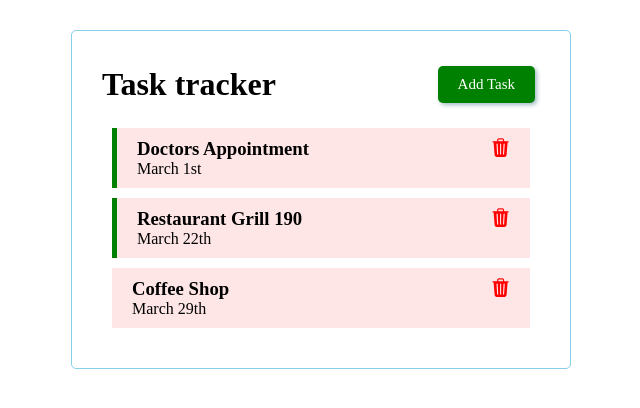
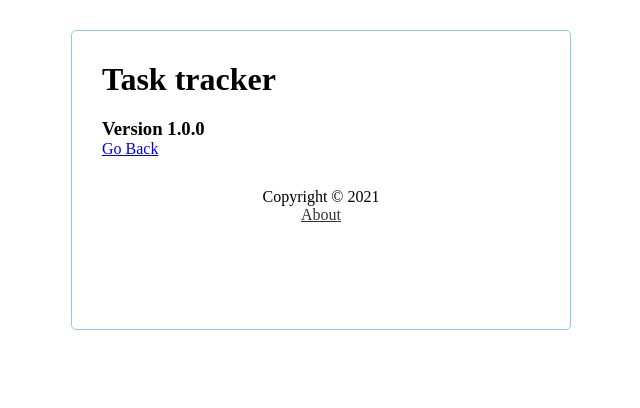
Before and after one commit to WeisgerberEstelle/vue-crashcourse-todos, a Vue app: page /about in a window 1280 px wide. Shown: the top 408 px of the page, without its empty margins (319-959 px from the left). Built offline with nearby package versions, Linux system fonts and the light colour scheme; data requests are answered from the project's data file; a web font is replaced by a local one.

Commit message:
create router, views

```diff
--- a/package.json
+++ b/package.json
@@ -11,7 +11,8 @@
     "bootstrap-icons": "^1.8.1",
     "core-js": "^3.8.3",
     "json-server": "^0.17.0",
-    "vue": "^3.2.13"
+    "vue": "^3.2.13",
+    "vue-router": "^4.0.13"
   },
   "devDependencies": {
     "@vue/cli-plugin-babel": "~5.0.0",
--- a/src/App.vue
+++ b/src/App.vue
@@ -5,31 +5,23 @@
       title="Task tracker"
       :showAddTask="showAddTask"
     />
-    <div v-show="showAddTask"><AddTask @add-task="addTask" /></div>
-
-    <Tasks
-      @toggle-reminder="toggleReminder"
-      @delete-task="deleteTask"
-      :tasks="tasks"
-    />
+    <router-view :showAddTask="showAddTask"></router-view>
+    <Footer />
   </div>
 </template>
 
 <script>
 import Header from "./components/Header";
-import Tasks from "./components/Tasks";
-import AddTask from "./components/AddTask";
+import Footer from "./components/Footer";
 
 export default {
   name: "App",
   components: {
     Header,
-    Tasks,
-    AddTask,
+    Footer,
   },
   data() {
     return {
-      tasks: [],
       showAddTask: false,
     };
   },
@@ -37,60 +29,6 @@
     toggleAddTask() {
       this.showAddTask = !this.showAddTask;
     },
-    async addTask(task) {
-      const res = await fetch("http://localhost:3000/tasks", {
-        method: "POST",
-        headers: {
-          "Content-type": "application/json",
-        },
-        body: JSON.stringify(task),
-      });
-      const data = await res.json();
-      this.tasks = [...this.tasks, data];
-    },
-    async deleteTask(id) {
-      if (confirm("Are you sure")) {
-        const res = await fetch(`http://localhost:3000/tasks/${id}`, {
-          method: "DELETE",
-        });
-        res.status === 200
-          ? (this.tasks = this.tasks.filter((task) => task.id !== id))
-          : alert("Error deleting");
-      }
-    },
-    async toggleReminder(id) {
-      const taskToToggle = await this.fetchTask(id);
-      const updTask = { ...taskToToggle, reminder: !taskToToggle.reminder };
-
-      const res = await fetch(`http://localhost:3000/tasks/${id}`, {
-        method: "PUT",
-        headers: {
-          "Content-type": "application/json",
-        },
-        body: JSON.stringify(updTask),
-      });
-
-      const data = await res.json();
-      this.tasks = this.tasks.map((task) =>
-        task.id === id ? { ...task, reminder: data.reminder } : task
-      );
-    },
-    async fetchTasks() {
-      const res = await fetch("http://localhost:3000/tasks");
-      const data = await res.json();
-
-      return data;
-    },
-
-    async fetchTask(id) {
-      const res = await fetch(`http://localhost:3000/tasks/${id}`);
-      const data = await res.json();
-
-      return data;
-    },
-  },
-  async created() {
-    this.tasks = await this.fetchTasks();
   },
 };
 </script>
--- a/src/components/AddTask.vue
+++ b/src/components/AddTask.vue
@@ -13,7 +13,6 @@
         placeholder="Add Day and Time"
       />
     </div>
-    {{ text }}
     <div class="form-control form-control-check">
       <label>Set Reminder</label>
       <input type="checkbox" v-model="reminder" name="reminder" />
--- /dev/null
+++ b/src/components/Footer.vue
@@ -0,0 +1,18 @@
+<template>
+    <footer>
+        <p>
+            Copyright &copy; 2021
+        </p>
+        <router-link to="/about">About</router-link>
+    </footer>
+</template>
+<style scoped>
+    a{
+        color: #333;
+    }
+
+    footer {
+        margin-top: 30px;
+        text-align: center;
+    }
+</style>
--- a/src/components/Header.vue
+++ b/src/components/Header.vue
@@ -2,6 +2,7 @@
   <header>
     <h1>{{ title }}</h1>
     <Button
+    v-show="homePage"
       @btn-click="$emit('toggle-add-task')"
       :text="showAddTask ? 'Close' : 'Add Task'"
       :color="showAddTask ? 'red' : 'green'"
@@ -23,6 +24,15 @@
   components: {
     Button,
   },
+  computed:{
+    homePage() {
+      if(this.$route.path == '/') {
+        return true;
+      } else {
+        return false;
+      }
+    }
+  }
 };
 </script>
 
--- a/src/main.js
+++ b/src/main.js
@@ -1,4 +1,5 @@
 import { createApp } from 'vue'
 import App from './App.vue'
+import router from './router'
 
-createApp(App).mount('#app')
+createApp(App).use(router).mount('#app')
--- /dev/null
+++ b/src/router/index.js
@@ -0,0 +1,25 @@
+import { createRouter, createWebHistory } from "vue-router";
+
+import About from "../views/About";
+import Home from "../views/Home";
+
+const routes = [
+    {
+        path:'/',
+        name:'Home',
+        component: Home
+    },
+    {
+        path:'/about',
+        name:'About',
+        component: About
+    }
+];
+
+const router = createRouter(
+    {
+        history: createWebHistory(process.env.BASE_URL),
+        routes,
+    }
+);
+export default router;
--- /dev/null
+++ b/src/views/About.vue
@@ -0,0 +1,11 @@
+<template>
+  <h3>Version 1.0.0</h3>
+  <router-link to="/">Go Back</router-link>
+</template>
+
+<script>
+export default {
+  name: 'About',
+  inheritAttrs: false, // disable 'non-props' warning
+};
+</script>
--- /dev/null
+++ b/src/views/Home.vue
@@ -0,0 +1,85 @@
+<template>
+  <AddTask v-show="showAddTask" @add-task="addTask" />
+
+  <Tasks
+    @toggle-reminder="toggleReminder"
+    @delete-task="deleteTask"
+    :tasks="tasks"
+  />
+</template>
+<script>
+import Tasks from "../components/Tasks";
+import AddTask from "../components/AddTask";
+
+export default {
+  name: "Home",
+  props: {
+    showAddTask: Boolean,
+  },
+  components: {
+    Tasks,
+    AddTask,
+  },
+  data() {
+    return {
+      tasks: [],
+    };
+  },
+  methods: {
+    async addTask(task) {
+      const res = await fetch("http://localhost:3000/tasks", {
+        method: "POST",
+        headers: {
+          "Content-type": "application/json",
+        },
+        body: JSON.stringify(task),
+      });
+      const data = await res.json();
+      this.tasks = [...this.tasks, data];
+    },
+    async deleteTask(id) {
+      if (confirm("Are you sure")) {
+        const res = await fetch(`http://localhost:3000/tasks/${id}`, {
+          method: "DELETE",
+        });
+        res.status === 200
+          ? (this.tasks = this.tasks.filter((task) => task.id !== id))
+          : alert("Error deleting");
+      }
+    },
+    async toggleReminder(id) {
+      const taskToToggle = await this.fetchTask(id);
+      const updTask = { ...taskToToggle, reminder: !taskToToggle.reminder };
+
+      const res = await fetch(`http://localhost:3000/tasks/${id}`, {
+        method: "PUT",
+        headers: {
+          "Content-type": "application/json",
+        },
+        body: JSON.stringify(updTask),
+      });
+
+      const data = await res.json();
+      this.tasks = this.tasks.map((task) =>
+        task.id === id ? { ...task, reminder: data.reminder } : task
+      );
+    },
+    async fetchTasks() {
+      const res = await fetch("http://localhost:3000/tasks");
+      const data = await res.json();
+
+      return data;
+    },
+
+    async fetchTask(id) {
+      const res = await fetch(`http://localhost:3000/tasks/${id}`);
+      const data = await res.json();
+
+      return data;
+    },
+  },
+  async created() {
+    this.tasks = await this.fetchTasks();
+  },
+};
+</script>
```
Also changed, not shown: 1 other file (tests, documents, lock files or other folders).
